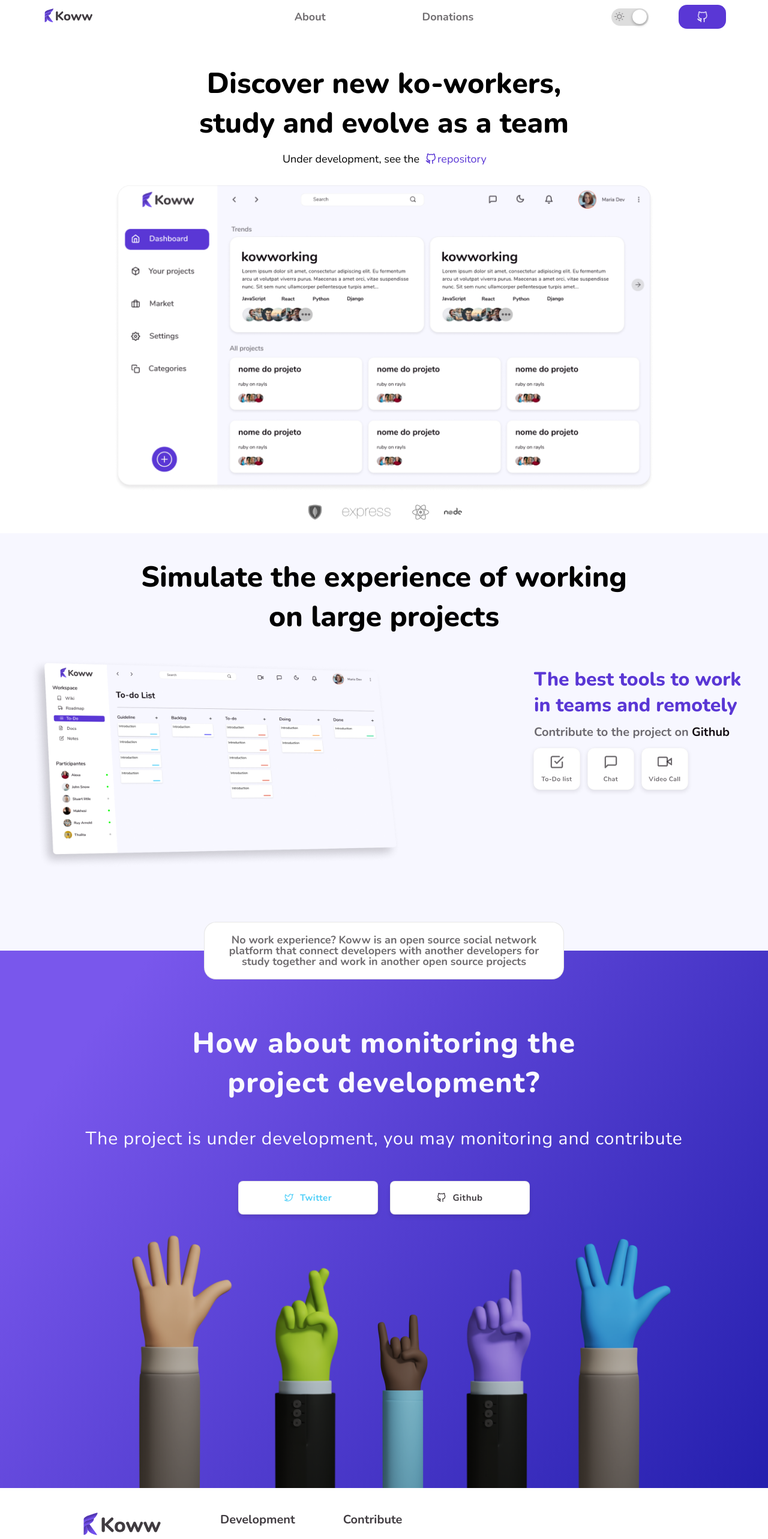
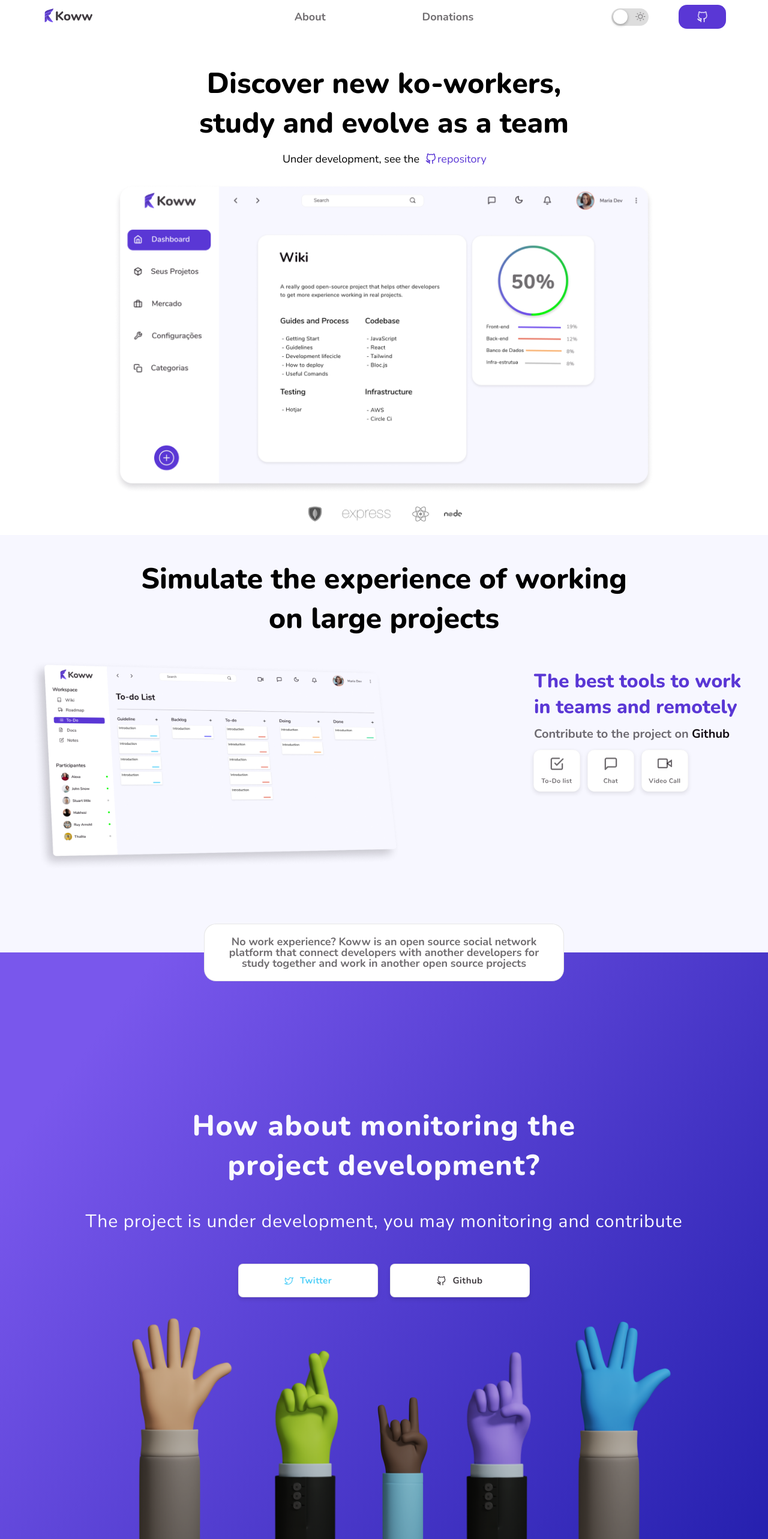
Before and after one commit to Koww-Dev/Kow-Home, a Next.js app: page / in a window 1280 px wide. Shown: the top 2566 px of the page at 60% size. Built offline with nearby package versions, Linux system fonts and the light colour scheme.

Commit message:
[update] - fixed new bugs

```diff
--- a/src/pages/index.tsx
+++ b/src/pages/index.tsx
@@ -1,5 +1,7 @@
+import React, { useEffect, useRef, useState } from "react";
+
 import Head from "next/head";
-import React, { useEffect, useRef, useState } from "react";
+import Link from "next/link";
 
 export default function Home() {
   const hamburger = useRef<HTMLInputElement>(null);
@@ -10,6 +12,9 @@
     color: '',
     colorSegundary: '',
     colorDefineTheme: '',
+    colorExperience: '#FFF',
+    colorExperienceP: 'rgba(17, 11, 17, 0.6)',
+    colorFooterP: '',
     background: '',
     dashbordDark: '/Dashboard.png',
     logoLight: '/logo.svg',
@@ -49,10 +54,39 @@
     if (themeInputDesktop.current.checked === false) {
       themeInputMobile.current.checked = true;
       setColorTheme({
+        color: '#FFFFFF',
+        colorSegundary: 'rgba(255, 255, 255, 0.6)',
+        colorExperience: '#504F57',
+        background: '#191520',
+        colorDefineTheme: '#110B11',
+        colorExperienceP: '#FFF',
+        colorFooterP: 'rgba(255, 255, 255, 0.8)',
+        dashbordDark: '/Dashboard-dark.png',
+        logoLight: '/logoLight.svg',
+        dashboard2: '/dashboard-dark-2.png',
+        tools: [
+          '/Chat-button-light.png',
+          '/Todo-list-button-ligt.png',
+          '/Video-button-light.png'
+        ],
+        tecs: [
+          '/mongodb-color.png',
+          '/express-color.png',
+          '/React-color.png',
+          '/nodejs-color.png',
+        ]
+      });
+    } else {
+      themeInputMobile.current.checked = false;
+      setColorTheme({
         color: '#110B11',
         colorSegundary: '',
         colorDefineTheme: '',
         background: '',
+        colorExperience: '#FFF',
+        colorExperienceP: 'rgba(17, 11, 17, 0.6)',
+        colorFooterP: '',
+
         dashbordDark: '/Dashboard.png',
         logoLight: '/logo.svg',
         dashboard2: '/dashboard-white-2.png',
@@ -68,28 +102,6 @@
           '/nodejs.png',
         ]
       });
-    } else {
-      themeInputMobile.current.checked = false;
-      setColorTheme({
-        color: '#FFFFFF',
-        colorSegundary: 'rgba(255, 255, 255, 0.6)',
-        background: '#191520',
-        colorDefineTheme: '#110B11',
-        dashbordDark: '/Dashboard-dark.png',
-        logoLight: '/logoLight.svg',
-        dashboard2: '/dashboard-dark-2.png',
-        tools: [
-          '/Chat-button-light.png',
-          '/Todo-list-button-ligt.png',
-          '/Video-button-light.png'
-        ],
-        tecs: [
-          '/mongodb-color.png',
-          '/express-color.png',
-          '/React-color.png',
-          '/nodejs-color.png',
-        ]
-      });
     }
   }
 
@@ -97,32 +109,12 @@
     if (themeInputMobile.current.checked === false) {
       themeInputDesktop.current.checked = true;
       setColorTheme({
-        color: '#110B11',
-        colorSegundary: '',
-        background: '',
-        colorDefineTheme: '',
-        dashbordDark: '/Dashboard.png',
-        logoLight: '/logo.svg',
-        dashboard2: '/dashboard-white-2.png',
-        tools: [
-          '/Todo-list.svg',
-          '/Chatbutton.svg',
-          '/Video-button.svg'
-        ],
-        tecs: [
-          '/mongodb.png',
-          '/Expressjs.png',
-          '/React.png',
-          '/nodejs.png',
-        ]
-      });
-      console.log('claro')
-    } else {
-      themeInputDesktop.current.checked = false;
-      setColorTheme({
         color: '#FFFFFF',
         colorSegundary: 'rgba(255, 255, 255, 0.6)',
+        colorExperience: '#504F57',
+        colorExperienceP: '#FFF',
         background: '#191520',
+        colorFooterP: 'rgba(255, 255, 255, 0.8)',
         colorDefineTheme: '#110B11',
         dashbordDark: '/Dashboard-dark.png',
         logoLight: '/logoLight.svg',
@@ -140,9 +132,34 @@
         ]
       });
       console.log('dark')
+    } else {
+      themeInputDesktop.current.checked = false;
+      setColorTheme({
+        color: '#110B11',
+        colorSegundary: '',
+        background: '',
+        colorDefineTheme: '',
+        colorExperience: '',
+        colorExperienceP: 'rgba(17, 11, 17, 0.6)',
+        colorFooterP: '',
+        dashbordDark: '/Dashboard.png',
+        logoLight: '/logo.svg',
+        dashboard2: '/dashboard-white-2.png',
+        tools: [
+          '/Todo-list.svg',
+          '/Chatbutton.svg',
+          '/Video-button.svg'
+        ],
+        tecs: [
+          '/mongodb.png',
+          '/Expressjs.png',
+          '/React.png',
+          '/nodejs.png',
+        ]
+      });
+      console.log('claro')
     }
   }
-
 
   return (
     <>
@@ -161,17 +178,21 @@
             <nav
               className={ isOpen === false ? "navigation dsi-none" : "navigation"}
             >
-              <a href="#" style={{ color: colorTheme.color }} >About</a>
-              <a href="#" style={{ color: colorTheme.color }} >Donations</a>
+              <Link href="/about">
+                <a style={{ color: colorTheme.color }} >About</a>
+              </Link>
+              <Link href="/about">
+                <a style={{ color: colorTheme.color }} >Donations</a>
+              </Link>
             </nav>
-            <nav className={ isOpen === false ? "login-theme dsi-none" : "login-theme"} >
+            <nav className={"login-theme"} >
               <div className="switch__container">
                 <input
                   id="switch-shadow-mobile"
-                  className="switch switch--shadow-mobile"
+                  className="switch switch--shadow-desktop"
                   type="checkbox"
                   ref={themeInputDesktop}
-                  defaultChecked={true}
+                  defaultChecked={false}
                 />
                 <label htmlFor="switch-shadow-mobile" onClick={defineThemedDesktop}>
                   <img src="/sun.png" className="sun" alt="light" />
@@ -205,7 +226,7 @@
                 className="switch switch--shadow"
                 type="checkbox"
                 ref={themeInputMobile}
-                defaultChecked={true}
+                defaultChecked={false}
               />
               <label htmlFor="switch-shadow" onClick={defineThemedDMobile}>
                 <img src="/sun.png" className="sun" alt="light" />
@@ -264,7 +285,12 @@
           </div>
         </section>
         <section className="container-working">
-          <p className="work-experience">
+          <p className="work-experience"
+            style={{
+              backgroundColor: colorTheme.colorExperience,
+              color: colorTheme.colorExperienceP
+            }}
+          >
             No work experience? Koww is an open source social network platform that connect
             developers with another developers for study together and work in another open
             source projects
@@ -305,13 +331,13 @@
               <img src={ colorTheme.logoLight } alt="Koww"/>
             </div>
             <div className="development">
-              <p style={{ color: colorTheme.colorSegundary }} >Development</p>
+              <p style={{ color: colorTheme.colorExperienceP }} >Development</p>
               <a style={{ color: colorTheme.colorSegundary }} href="">About</a>
               <a style={{ color: colorTheme.colorSegundary }} href="">Team</a>
               <a style={{ color: colorTheme.colorSegundary }} href="">Contact</a>
             </div>
             <div className="contribute">
-              <p style={{ color: colorTheme.colorSegundary }} >Contribute</p>
+              <p style={{ color: colorTheme.colorExperienceP }} >Contribute</p>
               <a style={{ color: colorTheme.colorSegundary }} href="">Github</a>
               <a style={{ color: colorTheme.colorSegundary }} href="">Comunity</a>
               <a style={{ color: colorTheme.colorSegundary }} href="">Donations</a>
--- a/src/styles/globals.css
+++ b/src/styles/globals.css
@@ -25,8 +25,9 @@
 }
 
 * main,
+* p,
 * img {
-  transition: all .7s;
+  transition: background .7s;
 }
 
 
@@ -168,7 +169,7 @@
   position: absolute;
   width: 16px;
   top: 1px;
-  left: 2.5px;
+  left: 22px;
 }
 
 header.mobile nav#nav-mobile > .switch__container .switch + label img.moon {
@@ -176,7 +177,7 @@
   position: absolute;
   top: 1px;
   width: 16px;
-  left: 22px;
+  left: 2.5px;
 }
 
 header.mobile nav#nav-mobile > .switch__container .switch--shadow + label {
@@ -199,7 +200,6 @@
 
 header.mobile nav#nav-mobile > .switch__container .switch--shadow + label:before {
   right: 1px;
-  background-color: #f1f1f1;
   border-radius: 60px;
   transition: all 0.4s;
   z-index: -1;
@@ -208,19 +208,24 @@
 header.mobile nav#nav-mobile > .switch__container .switch--shadow + label:after {
   width: 17px;
   height: 17px;
-  top: 1px;
+  top: .1px;
   background-color: #fff;
   border-radius: 100%;
   box-shadow: 0 2px 5px rgba(0, 0, 0, 0.3);
   transition: all 0.4s;
 }
 
-/* header.mobile nav#nav-mobile .switch__container .switch--shadow:checked + label:before {
-  background-color: #8ce196;
-} */
+header.mobile nav#nav-mobile > .switch__container .switch--shadow:checked + label {
+  border: 0.5px solid rgba(98, 60, 234, 0.7);
+  background-color: rgba(17, 11, 17, 0.6);
+  box-sizing: border-box;
+}
 
 header.mobile nav#nav-mobile > .switch__container  .switch--shadow:checked + label:after {
   transform: translateX(18px);
+  border: 0.5px solid rgba(98, 60, 234, 0.7);
+  background-color: rgba(17, 11, 17, 0.6);
+  box-sizing: border-box;
 }
 
 header.mobile nav#nav-mobile a.github {
@@ -401,14 +406,13 @@
   display: flex;
   justify-content: center;
   background: linear-gradient(126.8deg, #7957EC 13%, #1E1BA9 106.81%);
-  max-height: 570px;
-  height: 570px;
+  height: 100vh;
 }
 
 main section.monitoring .mento-responsive {
   display: flex;
   flex-direction: column;
-  justify-content: center;
+  justify-content: flex-end;
 }
 
 main section.monitoring .mento-responsive h1 {
@@ -467,15 +471,12 @@
   color: rgba(17, 11, 17, 0.8);
 }
 
-/* main section.monitoring .mento-responsive .container-social-midias img {
-  width: 300px;
-} */
-
 main section.monitoring .mento-responsive .container-social-midias .to-point {
   position: relative;
   display: flex;
   justify-content: center;
   width: 100%;
+  max-height: 245px;
   margin-top: 30px;
 }
 
@@ -561,9 +562,9 @@
   }
 
   main section.monitoring {
-    max-height: 540px;
-    min-height: 540px;
-    height: 570px;
+    /* max-height: 540px; */
+    /* min-height: 540px; */
+    height: 100vh;
   }
 
   header.mobile nav#nav-mobile .switch__container .switch + label img {
@@ -584,9 +585,9 @@
   }
 
   main section.monitoring {
-    max-height: 540px;
-    min-height: 540px;
-    height: 570px;
+    /* max-height: 540px; */
+    /* min-height: 540px; */
+    height: 100vh;
   }
 
   main section.monitoring .mento-responsive .container-social-midias .to-point img {
@@ -709,8 +710,7 @@
 
   /* =======================monitoring========================== */
   main section.monitoring {
-    min-height: 700px;
-    height: auto;
+    height: 100vh;
   }
 
   main section.monitoring .mento-responsive {
@@ -738,6 +738,10 @@
   main section.monitoring .mento-responsive .container-social-midias .midias a img {
     width: 15px;
     height: 15px;
+  }
+
+  main section.monitoring .mento-responsive .container-social-midias .to-point {
+    min-height: 400px;
   }
 
   main section.monitoring .mento-responsive .container-social-midias .to-point img {
@@ -888,7 +892,7 @@
     position: absolute;
     top: 5px;
     width: 17px;
-    left: 5px;
+    right: 5px;
   }
 
   main header.desktop nav.login-theme .switch__container .switch + label img.moon {
@@ -896,10 +900,10 @@
     position: absolute;
     top: 5px;
     width: 17px;
-    right: 5px;
+    left: 5px;
   }
 
-  main header.desktop nav.login-theme .switch__container .switch--shadow-mobile + label {
+  main header.desktop nav.login-theme .switch__container .switch--shadow-desktop + label {
     padding: 2px;
     width:  62px;
     height: 29px;
@@ -907,8 +911,8 @@
     border-radius: 60px;
   }
 
-  main header.desktop nav.login-theme .switch__container .switch--shadow-mobile + label:before,
-  main header.desktop nav.login-theme .switch__container .switch--shadow-mobile + label:after {
+  main header.desktop nav.login-theme .switch__container .switch--shadow-desktop + label:before,
+  main header.desktop nav.login-theme .switch__container .switch--shadow-desktop + label:after {
     display: block;
     position: absolute;
     top: 1px;
@@ -917,7 +921,7 @@
     content: '';
   }
 
-  main header.desktop nav.login-theme .switch__container .switch--shadow-mobile + label:before {
+  main header.desktop nav.login-theme .switch__container .switch--shadow-desktop + label:before {
     right: 1px;
     background-color: #f1f1f1;
     border-radius: 60px;
@@ -925,7 +929,7 @@
     z-index: -1;
   }
 
-  main header.desktop nav.login-theme .switch__container .switch--shadow-mobile + label:after {
+  main header.desktop nav.login-theme .switch__container .switch--shadow-desktop + label:after {
     width: 24px;
     height: 24px;
     top: 2px;
@@ -935,12 +939,17 @@
     transition: all 0.4s;
   }
 
-  /* main header.desktop nav.login-theme .switch__container .switch--shadow:checked + label:before {
-    background-color: #8ce196;
-  } */
+  main header.desktop nav.login-theme .switch__container  .switch--shadow-desktop:checked + label {
+    border: 0.5px solid rgba(98, 60, 234, 0.7);
+    background-color: rgba(17, 11, 17, 0.6);
+    box-sizing: border-box;
+  }
 
-  main header.desktop nav.login-theme .switch__container  .switch--shadow-mobile:checked + label:after {
-    transform: translateX(32px);
+  main header.desktop nav.login-theme .switch__container  .switch--shadow-desktop:checked + label:after {
+    transform: translateX(31px);
+    background: rgba(17, 11, 17, 0.9);
+    border: 0.5px solid rgba(98, 60, 234, 0.7);
+    box-sizing: border-box;
   }
 
   main header.desktop nav.login-theme a.github {
@@ -1123,6 +1132,15 @@
 }
 
 @media (min-width: 1440px) {
+  main header.desktop nav.login-theme .switch__container .switch--shadow-desktop + label:after {
+    width: 24px;
+    height: 24px;
+    top: 1.7px;
+    background-color: #fff;
+    border-radius: 100%;
+    box-shadow: 0 2px 5px rgba(0, 0, 0, 0.3);
+    transition: all 0.4s;
+  }
   .container-header-desktop {
     width: 1440px;
   }
```
Also changed, not shown: src/pages/about.tsx (added, +17 -0 lines), public/Dashboard-dark.png, public/Dashboard.png.
